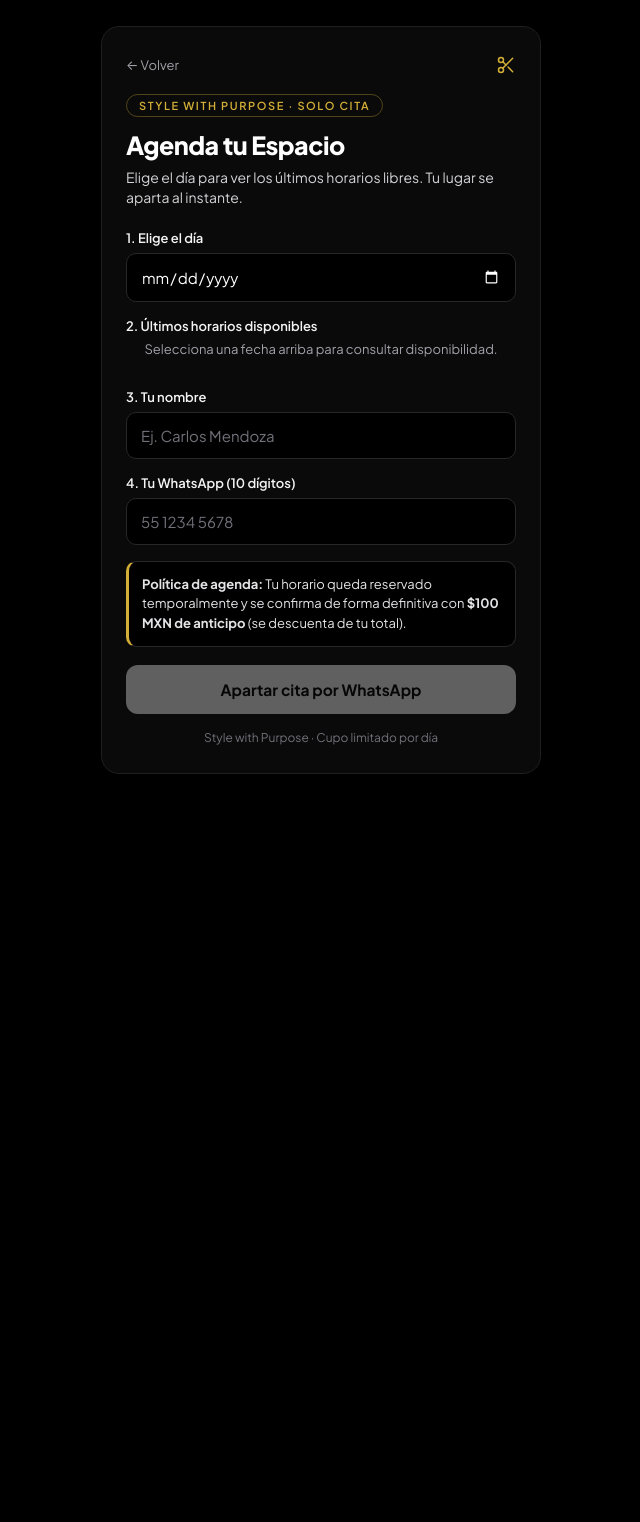
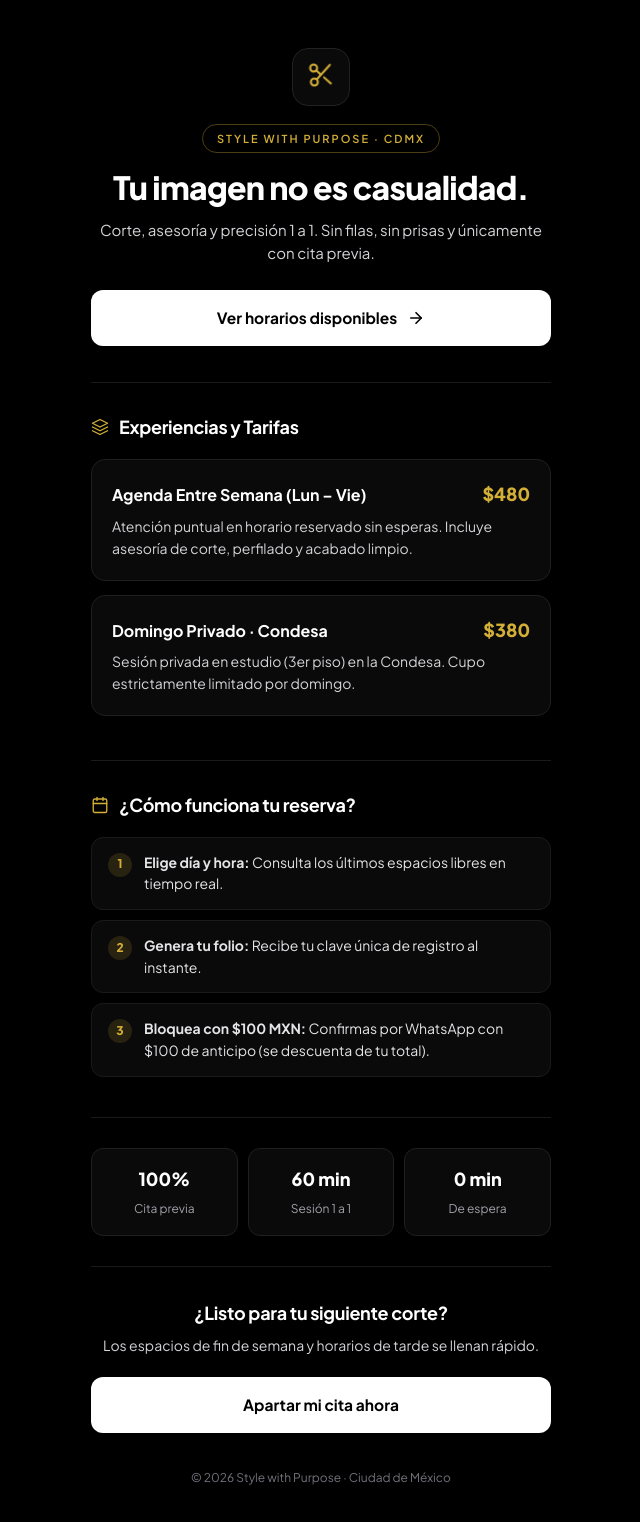
Before and after one commit to LivityWill/style-with-purpose, a plain HTML site: page index.html in a window 1280 px wide. Shown: the whole page, without its empty margins (319-959 px from the left). Before the commit the page ends 800 px from the top, so only its background shows below. Drawn offline with Linux system fonts and the light colour scheme.

Commit message:
Update title and restructure HTML layout

```diff
--- a/index.html
+++ b/index.html
@@ -3,7 +3,7 @@
 <head>
   <meta charset="UTF-8" />
   <meta name="viewport" content="width=device-width, initial-scale=1.0" />
-  <title>Reservar Cita | Style with Purpose</title>
+  <title>Style with Purpose | Barbería de Autor CDMX</title>
   <link rel="preconnect" href="https://fonts.googleapis.com">
   <link rel="preconnect" href="https://fonts.gstatic.com" crossorigin>
   <link href="https://fonts.googleapis.com/css2?family=Plus+Jakarta+Sans:wght@400;500;600;700;800&display=swap" rel="stylesheet">
@@ -20,7 +20,7 @@
     'https://connect.facebook.net/en_US/fbevents.js');
     fbq('init', 'TU_PIXEL_ID');
     fbq('track', 'PageView');
-    fbq('track', 'InitiateCheckout');
+    fbq('track', 'ViewContent', { content_name: 'Landing Style with Purpose' });
   </script>
   <noscript>
     <img height="1" width="1" style="display:none"
@@ -32,288 +32,283 @@
     body {
       background: #000000;
       color: #ffffff;
-      min-height: 100vh;
+      line-height: 1.55;
+      -webkit-font-smoothing: antialiased;
+    }
+    .container {
+      max-width: 500px;
+      margin: 0 auto;
+      padding: 32px 20px 64px;
+    }
+    header {
+      text-align: center;
+      padding: 16px 0 36px;
+      border-bottom: 1px solid #1a1a1a;
+    }
+    .icon-wrap {
+      width: 58px;
+      height: 58px;
+      margin: 0 auto 18px;
+      border-radius: 16px;
+      background: #0a0a0a;
+      border: 1px solid #222222;
       display: flex;
       align-items: center;
       justify-content: center;
-      padding: 20px;
-      -webkit-font-smoothing: antialiased;
     }
-    .card {
-      background: #0a0a0a;
-      border: 1px solid #1f1f1f;
-      border-radius: 18px;
-      max-width: 440px;
-      width: 100%;
-      padding: 28px 24px;
+    .barber-icon {
+      width: 28px;
+      height: 28px;
+      stroke: #d4af37;
+      animation: subtleFloat 3s ease-in-out infinite;
     }
-    .top-bar {
-      display: flex;
-      justify-content: space-between;
-      align-items: center;
-      margin-bottom: 18px;
-    }
-    .back-link {
-      font-size: 13px;
-      color: #a1a1aa;
-      text-decoration: none;
-      display: inline-flex;
-      align-items: center;
-      gap: 6px;
-    }
-    .back-link:hover { color: #ffffff; }
-    .mini-icon {
-      width: 20px;
-      height: 20px;
-      stroke: #d4af37;
+    @keyframes subtleFloat {
+      0%, 100% { transform: translateY(0) rotate(0deg); }
+      50% { transform: translateY(-3px) rotate(-4deg); }
     }
     .badge {
       display: inline-block;
       font-size: 11px;
       font-weight: 600;
-      letter-spacing: 1.6px;
+      letter-spacing: 2px;
       text-transform: uppercase;
       color: #d4af37;
-      border: 1px solid rgba(212,175,55,0.35);
-      padding: 4px 12px;
+      border: 1px solid rgba(212, 175, 55, 0.35);
+      padding: 5px 14px;
       border-radius: 99px;
+      margin-bottom: 16px;
+    }
+    h1 {
+      font-size: 32px;
+      font-weight: 800;
+      letter-spacing: -0.7px;
+      color: #ffffff;
       margin-bottom: 12px;
+      line-height: 1.15;
     }
-    h1 { font-size: 25px; font-weight: 800; letter-spacing: -0.5px; margin-bottom: 6px; color: #ffffff; }
-    .subtitle { font-size: 14px; color: #d4d4d8; margin-bottom: 22px; line-height: 1.45; }
-    label { display: block; font-size: 13px; color: #f4f4f5; margin-bottom: 7px; font-weight: 600; }
-    input {
-      width: 100%;
-      padding: 13px 14px;
-      margin-bottom: 16px;
-      border-radius: 10px;
-      border: 1px solid #27272a;
-      background: #000000;
-      color: #ffffff;
+    .hero-sub {
       font-size: 15px;
-      outline: none;
-      color-scheme: dark;
-    }
-    input::placeholder { color: #71717a; }
-    input:focus { border-color: #d4af37; }
-    .mode-pill {
-      font-size: 13px;
-      font-weight: 600;
-      color: #d4af37;
-      background: rgba(212,175,55,0.1);
-      border: 1px solid rgba(212,175,55,0.25);
-      padding: 10px 12px;
-      border-radius: 10px;
-      margin-bottom: 16px;
-      display: none;
-    }
-    .slots-grid {
-      display: grid;
-      grid-template-columns: repeat(2, 1fr);
-      gap: 10px;
-      margin-bottom: 18px;
-    }
-    .slot-btn {
-      padding: 12px;
-      border-radius: 10px;
-      border: 1px solid #27272a;
-      background: #000000;
-      color: #ffffff;
-      font-size: 14px;
-      font-weight: 600;
-      cursor: pointer;
-      transition: all 0.15s;
-    }
-    .slot-btn:hover { border-color: #d4af37; }
-    .slot-btn.active { background: #d4af37; color: #000000; border-color: #d4af37; }
-    .status-msg { font-size: 13px; color: #a1a1aa; margin-bottom: 14px; text-align: center; }
-    .info-box {
-      background: #000000;
-      border: 1px solid #27272a;
-      border-left: 3px solid #d4af37;
-      padding: 13px;
-      border-radius: 10px;
-      font-size: 13px;
-      color: #e4e4e7;
-      margin-bottom: 18px;
-      line-height: 1.5;
+      color: #d4d4d8;
+      margin-bottom: 26px;
     }
     .cta-btn {
+      display: flex;
+      align-items: center;
+      justify-content: center;
+      gap: 10px;
       width: 100%;
-      padding: 15px;
-      border: none;
+      text-decoration: none;
+      padding: 16px 20px;
       border-radius: 12px;
       background: #ffffff;
       color: #000000;
       font-size: 15.5px;
       font-weight: 700;
-      cursor: pointer;
-      transition: background 0.2s;
+      transition: transform 0.15s, background 0.2s;
     }
-    .cta-btn:hover:not(:disabled) { background: #d4af37; }
-    .cta-btn:disabled { opacity: 0.35; cursor: not-allowed; }
-    .footer-note { text-align: center; font-size: 12px; color: #71717a; margin-top: 16px; }
+    .cta-btn:hover { background: #d4af37; transform: translateY(-1px); }
+    section {
+      padding: 30px 0;
+      border-bottom: 1px solid #1a1a1a;
+    }
+    .section-head {
+      display: flex;
+      align-items: center;
+      gap: 10px;
+      margin-bottom: 18px;
+    }
+    .section-head svg { width: 18px; height: 18px; stroke: #d4af37; flex-shrink: 0; }
+    h2 {
+      font-size: 18px;
+      font-weight: 700;
+      color: #ffffff;
+      letter-spacing: -0.3px;
+    }
+    .service-card {
+      background: #0a0a0a;
+      border: 1px solid #1f1f1f;
+      border-radius: 14px;
+      padding: 20px;
+      margin-bottom: 14px;
+      transition: border-color 0.2s;
+    }
+    .service-card:hover { border-color: #333333; }
+    .service-top {
+      display: flex;
+      justify-content: space-between;
+      align-items: baseline;
+      margin-bottom: 8px;
+      gap: 12px;
+    }
+    .service-title {
+      font-size: 16px;
+      font-weight: 700;
+      color: #ffffff;
+    }
+    .price {
+      font-size: 18px;
+      font-weight: 800;
+      color: #d4af37;
+      white-space: nowrap;
+    }
+    .service-desc {
+      font-size: 14px;
+      color: #d4d4d8;
+    }
+    .steps { list-style: none; }
+    .steps li {
+      display: flex;
+      align-items: flex-start;
+      gap: 12px;
+      background: #0a0a0a;
+      border: 1px solid #1a1a1a;
+      padding: 14px 16px;
+      border-radius: 12px;
+      margin-bottom: 10px;
+      font-size: 14px;
+      color: #e4e4e7;
+    }
+    .step-num {
+      width: 24px;
+      height: 24px;
+      border-radius: 50%;
+      background: rgba(212, 175, 55, 0.15);
+      color: #d4af37;
+      font-size: 12px;
+      font-weight: 800;
+      display: flex;
+      align-items: center;
+      justify-content: center;
+      flex-shrink: 0;
+      margin-top: 1px;
+    }
+    .trust-grid {
+      display: grid;
+      grid-template-columns: repeat(3, 1fr);
+      gap: 10px;
+      text-align: center;
+    }
+    .trust-item {
+      background: #0a0a0a;
+      border: 1px solid #1f1f1f;
+      border-radius: 12px;
+      padding: 16px 8px;
+    }
+    .trust-num {
+      font-size: 18px;
+      font-weight: 800;
+      color: #ffffff;
+      display: block;
+      margin-bottom: 2px;
+    }
+    .trust-label {
+      font-size: 12px;
+      color: #a1a1aa;
+    }
+    .final-cta {
+      text-align: center;
+      padding-top: 32px;
+    }
+    .final-cta p {
+      font-size: 14px;
+      color: #d4d4d8;
+      margin: 8px 0 20px;
+    }
+    footer {
+      text-align: center;
+      font-size: 12px;
+      color: #71717a;
+      margin-top: 36px;
+    }
   </style>
 </head>
 <body>
-  <div class="card">
-    <div class="top-bar">
-      <a href="index.html" class="back-link">← Volver</a>
-      <svg class="mini-icon" viewBox="0 0 24 24" fill="none" stroke-width="1.8" stroke-linecap="round" stroke-linejoin="round">
-        <circle cx="6" cy="6" r="3"/><circle cx="6" cy="18" r="3"/>
-        <line x1="20" y1="4" x2="8.12" y2="15.88"/><line x1="14.47" y1="14.48" x2="20" y2="20"/>
+  <div class="container">
+    <header>
+      <div class="icon-wrap">
+        <!-- Ícono minimalista de tijeras de barbería -->
+        <svg class="barber-icon" viewBox="0 0 24 24" fill="none" stroke-width="1.75" stroke-linecap="round" stroke-linejoin="round">
+          <circle cx="6" cy="6" r="3"/>
+          <circle cx="6" cy="18" r="3"/>
+          <line x1="20" y1="4" x2="8.12" y2="15.88"/>
+          <line x1="14.47" y1="14.48" x2="20" y2="20"/>
           <line x1="8.12" y1="8.12" x2="12" y2="12"/>
         </svg>
       </div>
+      <span class="badge">Style with Purpose · CDMX</span>
+      <h1>Tu imagen no es casualidad.</h1>
+      <p class="hero-sub">Corte, asesoría y precisión 1 a 1. Sin filas, sin prisas y únicamente con cita previa.</p>
+      <a href="agenda.html" class="cta-btn">
+        Ver horarios disponibles
+        <svg width="18" height="18" viewBox="0 0 24 24" fill="none" stroke="currentColor" stroke-width="2.2" stroke-linecap="round" stroke-linejoin="round"><line x1="5" y1="12" x2="19" y2="12"/><polyline points="12 5 19 12 12 19"/></svg>
+      </a>
+    </header>
 
-    <span class="badge">Style with Purpose · Solo Cita</span>
-    <h1>Agenda tu Espacio</h1>
-    <p class="subtitle">Elige el día para ver los últimos horarios libres. Tu lugar se aparta al instante.</p>
-
-    <form id="bookingForm">
-      <label for="fecha">1. Elige el día</label>
-      <input type="date" id="fecha" required />
-
-      <div id="modePill" class="mode-pill"></div>
-
-      <label>2. Últimos horarios disponibles</label>
-      <div id="slotsMsg" class="status-msg">Selecciona una fecha arriba para consultar disponibilidad.</div>
-      <div id="slotsGrid" class="slots-grid"></div>
-
-      <label for="nombre">3. Tu nombre</label>
-      <input type="text" id="nombre" placeholder="Ej. Carlos Mendoza" required />
-
-      <label for="telefono">4. Tu WhatsApp (10 dígitos)</label>
-      <input type="tel" id="telefono" placeholder="55 1234 5678" pattern="[0-9\s\-]{10,15}" required />
-
-      <div class="info-box">
-        <strong>Política de agenda:</strong> Tu horario queda reservado temporalmente y se confirma de forma definitiva con <strong>$100 MXN de anticipo</strong> (se descuenta de tu total).
+    <section>
+      <div class="section-head">
+        <svg viewBox="0 0 24 24" fill="none" stroke-width="1.8" stroke-linecap="round" stroke-linejoin="round">
+          <path d="M12 2L2 7l10 5 10-5-10-5z"/><path d="M2 17l10 5 10-5"/><path d="M2 12l10 5 10-5"/>
+        </svg>
+        <h2>Experiencias y Tarifas</h2>
       </div>
 
-      <button type="submit" id="submitBtn" class="cta-btn" disabled>Apartar cita por WhatsApp</button>
-    </form>
-
-    <p class="footer-note">Style with Purpose · Cupo limitado por día</p>
+      <div class="service-card">
+        <div class="service-top">
+          <span class="service-title">Agenda Entre Semana (Lun – Vie)</span>
+          <span class="price">$480</span>
+        </div>
+        <p class="service-desc">Atención puntual en horario reservado sin esperas. Incluye asesoría de corte, perfilado y acabado limpio.</p>
       </div>
 
-  <script>
-    // === CONFIGURACIÓN (CAMBIA ESTOS 2 DATOS) ===
-    const SCRIPT_URL = "PEGA_AQUI_TU_URL_DE_GOOGLE_APPS_SCRIPT";
-    const WHATSAPP_DESTINO = "5215512345678"; // 521 + 10 dígitos
+      <div class="service-card">
+        <div class="service-top">
+          <span class="service-title">Domingo Privado · Condesa</span>
+          <span class="price">$380</span>
+        </div>
+        <p class="service-desc">Sesión privada en estudio (3er piso) en la Condesa. Cupo estrictamente limitado por domingo.</p>
+      </div>
+    </section>
 
-    const fechaInput = document.getElementById("fecha");
-    const slotsGrid = document.getElementById("slotsGrid");
-    const slotsMsg = document.getElementById("slotsMsg");
-    const modePill = document.getElementById("modePill");
-    const submitBtn = document.getElementById("submitBtn");
-    const form = document.getElementById("bookingForm");
+    <section>
+      <div class="section-head">
+        <svg viewBox="0 0 24 24" fill="none" stroke-width="1.8" stroke-linecap="round" stroke-linejoin="round">
+          <rect x="3" y="4" width="18" height="18" rx="2" ry="2"/><line x1="16" y1="2" x2="16" y2="6"/><line x1="8" y1="2" x2="8" y2="6"/><line x1="3" y1="10" x2="21" y2="10"/>
+        </svg>
+        <h2>¿Cómo funciona tu reserva?</h2>
+      </div>
+      <ul class="steps">
+        <li><span class="step-num">1</span><span><strong>Elige día y hora:</strong> Consulta los últimos espacios libres en tiempo real.</span></li>
+        <li><span class="step-num">2</span><span><strong>Genera tu folio:</strong> Recibe tu clave única de registro al instante.</span></li>
+        <li><span class="step-num">3</span><span><strong>Bloquea con $100 MXN:</strong> Confirmas por WhatsApp con $100 de anticipo (se descuenta de tu total).</span></li>
+      </ul>
+    </section>
 
-    let horaSeleccionada = "";
-    let modalidadActual = "";
-    let precioActual = 0;
+    <section>
+      <div class="trust-grid">
+        <div class="trust-item">
+          <span class="trust-num">100%</span>
+          <span class="trust-label">Cita previa</span>
+        </div>
+        <div class="trust-item">
+          <span class="trust-num">60 min</span>
+          <span class="trust-label">Sesión 1 a 1</span>
+        </div>
+        <div class="trust-item">
+          <span class="trust-num">0 min</span>
+          <span class="trust-label">De espera</span>
+        </div>
+      </div>
+    </section>
 
-    const hoy = new Date();
-    fechaInput.min = hoy.toISOString().split("T")[0];
+    <div class="final-cta">
+      <h2>¿Listo para tu siguiente corte?</h2>
+      <p>Los espacios de fin de semana y horarios de tarde se llenan rápido.</p>
+      <a href="agenda.html" class="cta-btn">Apartar mi cita ahora</a>
+    </div>
 
-    fechaInput.addEventListener("change", async () => {
-      const fecha = fechaInput.value;
-      if (!fecha) return;
-
-      horaSeleccionada = "";
-      submitBtn.disabled = true;
-      slotsGrid.innerHTML = "";
-      modePill.style.display = "none";
-      slotsMsg.textContent = "Consultando horarios disponibles...";
-
-      try {
-        const res = await fetch(`${SCRIPT_URL}?fecha=${encodeURIComponent(fecha)}`);
-        const data = await res.json();
-
-        if (data.cerrado) {
-          slotsMsg.textContent = "Sábados cerrado. Elige Lunes–Viernes o Domingo en Condesa.";
-          return;
-        }
-
-        modalidadActual = data.modalidad;
-        precioActual = data.precio;
-        modePill.textContent = `${modalidadActual} — $${precioActual} MXN`;
-        modePill.style.display = "block";
-
-        if (!data.slots || data.slots.length === 0) {
-          slotsMsg.textContent = "Agenda llena para este día. Prueba con otra fecha.";
-          return;
-        }
-
-        slotsMsg.textContent = `Quedan ${data.slots.length} espacios disponibles:`;
-        data.slots.forEach(hora => {
-          const btn = document.createElement("button");
-          btn.type = "button";
-          btn.className = "slot-btn";
-          btn.textContent = hora + " hrs";
-          btn.onclick = () => {
-            document.querySelectorAll(".slot-btn").forEach(b => b.classList.remove("active"));
-            btn.classList.add("active");
-            horaSeleccionada = hora;
-            submitBtn.disabled = false;
-          };
-          slotsGrid.appendChild(btn);
-        });
-
-      } catch (err) {
-        slotsMsg.textContent = "Error al consultar agenda. Intenta de nuevo.";
-      }
-    });
-
-    form.addEventListener("submit", async (e) => {
-      e.preventDefault();
-      if (!horaSeleccionada) return;
-
-      submitBtn.disabled = true;
-      submitBtn.textContent = "Bloqueando tu horario...";
-
-      const payload = {
-        fecha: fechaInput.value,
-        hora: horaSeleccionada,
-        modalidad: modalidadActual,
-        precio: precioActual,
-        nombre: document.getElementById("nombre").value.trim(),
-        telefono: document.getElementById("telefono").value.trim()
-      };
-
-      try {
-        const res = await fetch(SCRIPT_URL, {
-          method: "POST",
-          headers: { "Content-Type": "text/plain;charset=utf-8" },
-          body: JSON.stringify(payload)
-        });
-        const data = await res.json();
-
-        if (data.status === "ocupado") {
-          alert("Alguien acaba de apartar ese horario. Elige otro disponible.");
-          fechaInput.dispatchEvent(new Event("change"));
-          submitBtn.textContent = "Apartar cita por WhatsApp";
-          return;
-        }
-
-        const folio = data.folio || "SWP-000";
-
-        if (typeof fbq === "function") {
-          fbq("track", "Lead", {
-            content_name: payload.modalidad,
-            value: payload.precio,
-            currency: "MXN"
-          });
-        }
-
-        const mensaje = `Hola, soy ${payload.nombre}. Acabo de pre-reservar en Style with Purpose (Folio ${folio}) para el ${payload.fecha} a las ${payload.hora} hrs (${payload.modalidad} - $${payload.precio}). ¿Me compartes los datos para el anticipo de $100?`;
-        window.location.href = `https://wa.me/${WHATSAPP_DESTINO}?text=${encodeURIComponent(mensaje)}`;
-
-      } catch (err) {
-        alert("Hubo un problema al guardar tu reserva. Intenta de nuevo.");
-        submitBtn.disabled = false;
-        submitBtn.textContent = "Apartar cita por WhatsApp";
-      }
-    });
-  </script>
+    <footer>
+      © 2026 Style with Purpose · Ciudad de México
+    </footer>
+  </div>
 </body>
 </html>
```
Lines whose indentation alone changed are shown as unchanged.
